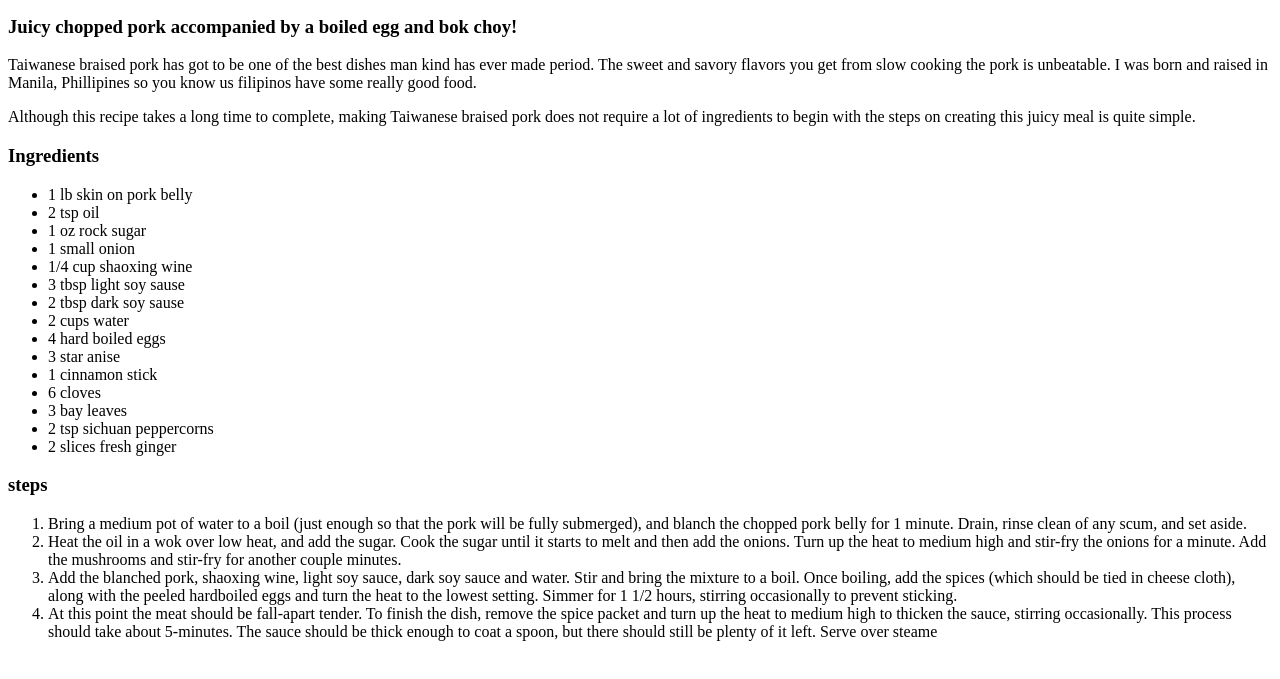
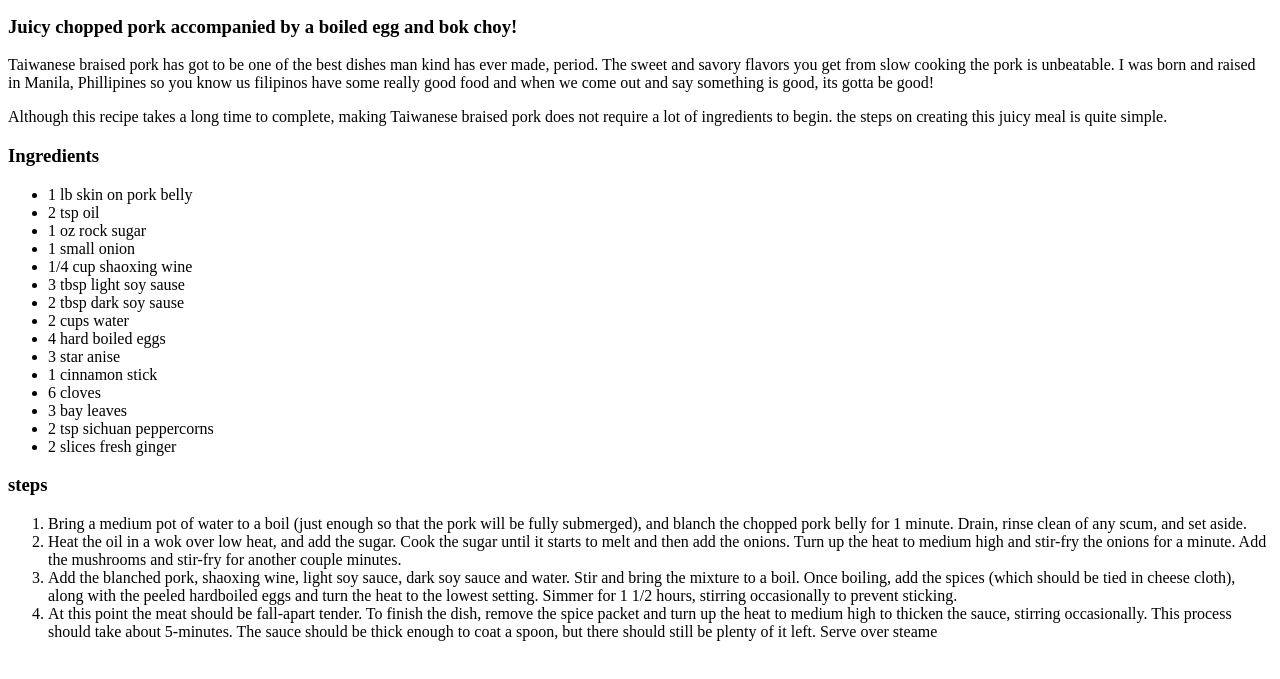
Before and after one commit to burgoh1/odin-recipes, a plain HTML site: page recipes/taiwanese_braised_pork.html in a window 1280 px wide. Shown: the part 101-780 px from the top of the page. Drawn offline with Linux system fonts and the light colour scheme.

Commit message:
Fix grammer and make code neat

```diff
--- a/recipes/taiwanese_braised_pork.html
+++ b/recipes/taiwanese_braised_pork.html
@@ -13,13 +13,17 @@
         Juicy chopped pork accompanied by a boiled egg and bok choy!
     </h3>
     <p>
-        Taiwanese braised pork has got to be one of the best dishes man kind has ever made period. The sweet and savory flavors
-        you get from slow cooking the pork is unbeatable. I was born and raised in Manila, Phillipines so you know us filipinos have some
-        really good food.
+        Taiwanese braised pork has got to be one of the best dishes
+        man kind has ever made, period. The sweet and savory flavors
+        you get from slow cooking the pork is unbeatable. I was born
+        and raised in Manila, Phillipines so you know us filipinos
+        have some really good food and when we come out and say something
+        is good, its gotta be good!
     </p>
     <p>
-        Although this recipe takes a long time to complete, making Taiwanese braised pork does not require a lot of ingredients to begin with
-        the steps on creating this juicy meal is quite simple.
+        Although this recipe takes a long time to complete, making
+        Taiwanese braised pork does not require a lot of ingredients
+        to begin. the steps on creating this juicy meal is quite simple.
     </p>
     <h3>
         Ingredients
```
